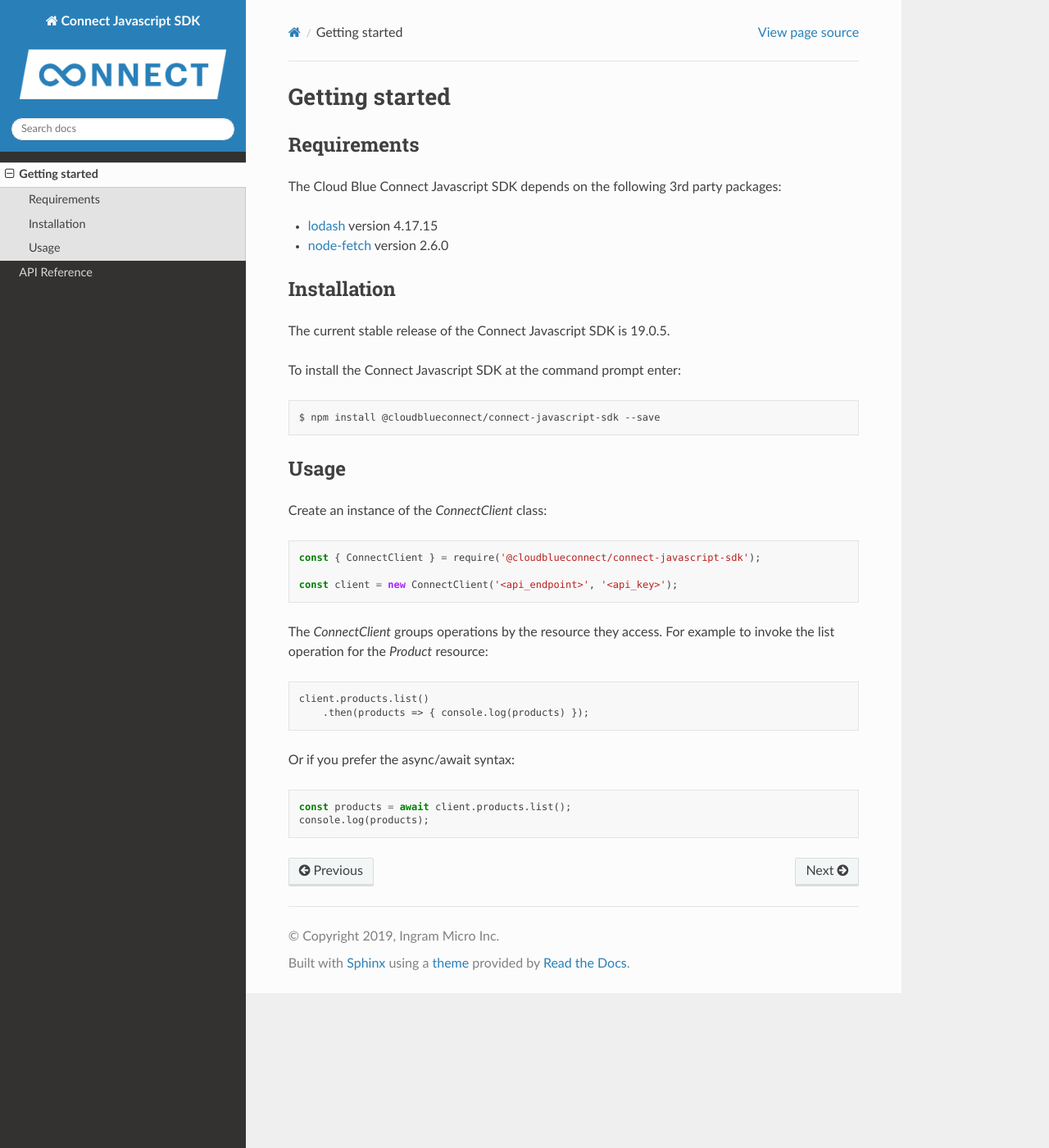
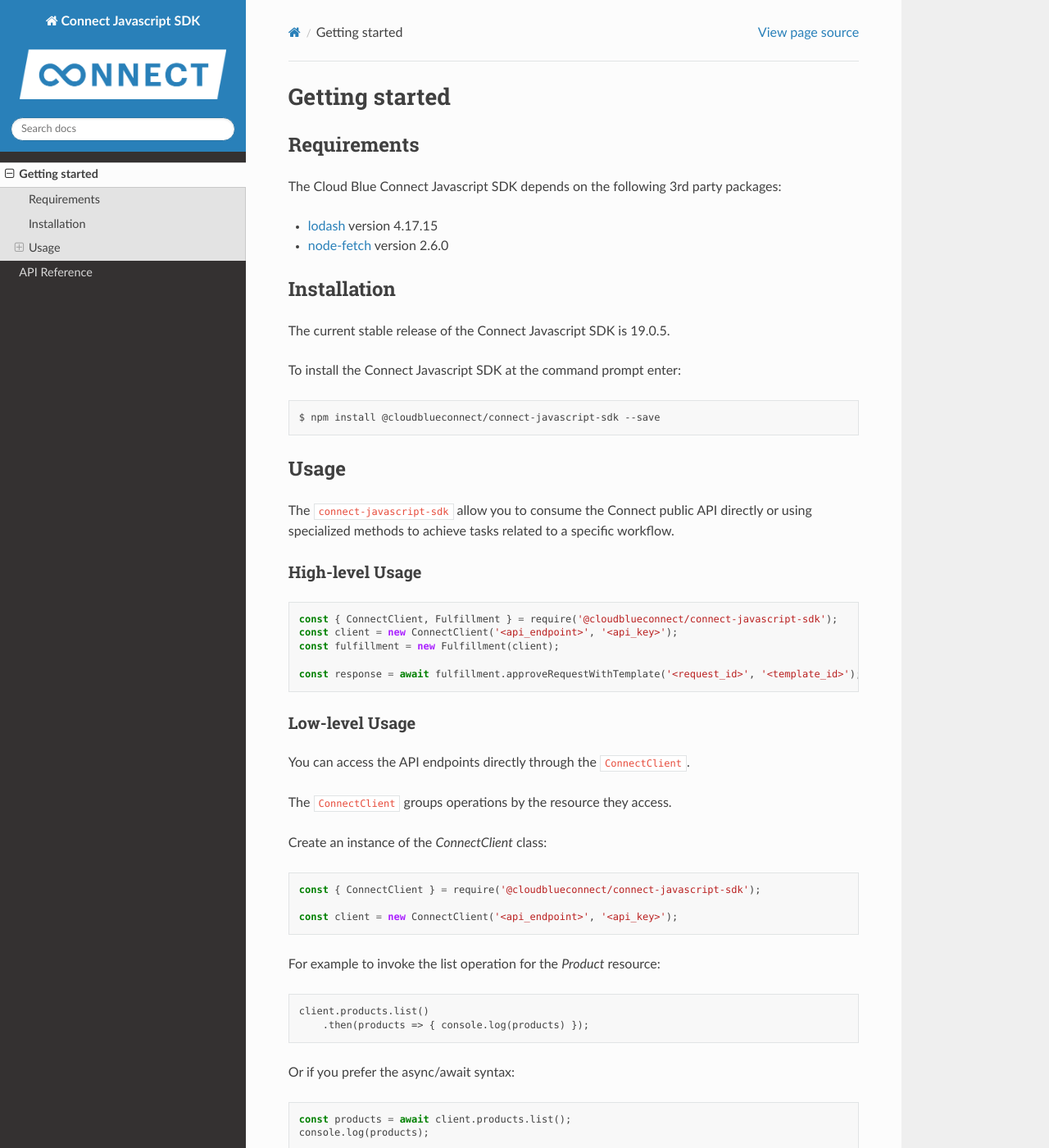
Before and after one commit to cloudblue/connect-javascript-sdk, a Sphinx documentation site: the page built from docs/source/getting_started.rst, in a window 1280 px wide and 1400 px high. Shown: the whole window at 82% size. Built offline with Sphinx 7.4.7 and the Read the Docs theme 2.0.0, drawn with Linux system fonts in a browser that asks for light colours.

Commit message:
improve docs (getting started)

```diff
--- a/docs/source/getting_started.rst
+++ b/docs/source/getting_started.rst
@@ -23,6 +23,30 @@ To install the Connect Javascript SDK at the command prompt enter:
 Usage
 -----
 
+The ``connect-javascript-sdk`` allow you to consume the Connect public API
+directly or using specialized methods to achieve tasks related to a specific
+workflow.
+
+High-level Usage
+^^^^^^^^^^^^^^^^
+
+.. code-block:: js
+
+    const { ConnectClient, Fulfillment } = require('@cloudblueconnect/connect-javascript-sdk');
+    const client = new ConnectClient('<api_endpoint>', '<api_key>');
+    const fulfillment = new Fulfillment(client);
+
+    const response = await fulfillment.approveRequestWithTemplate('<request_id>', '<template_id>');
+
+
+
+Low-level Usage
+^^^^^^^^^^^^^^^
+
+You can access the API endpoints directly through the ``ConnectClient``.
+
+The ``ConnectClient`` groups operations by the resource they access.
+
 Create an instance of the `ConnectClient` class:
 
 .. code-block:: js
```
Also changed, not shown: other parts of docs/source/getting_started.rst (+1 -1 lines).
